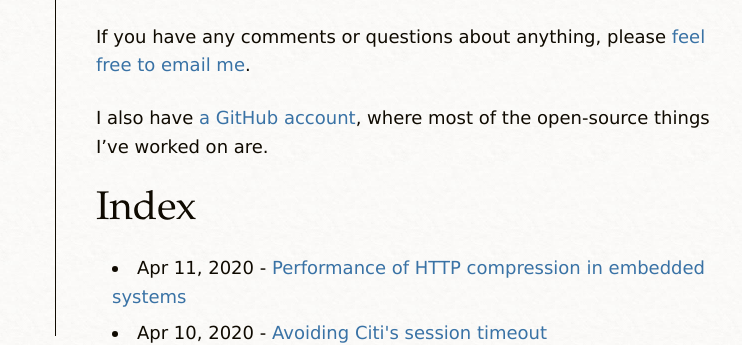
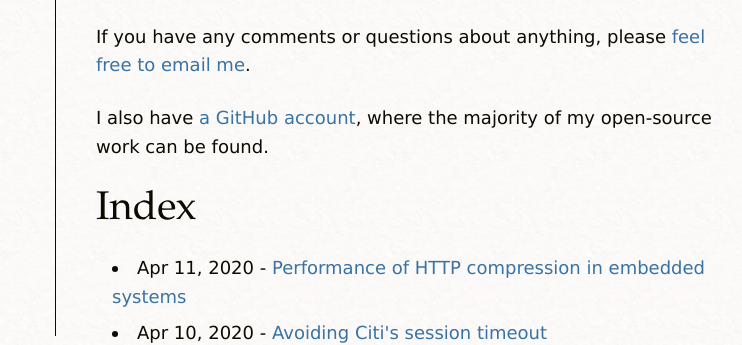
Before and after one commit to flaviut/flaviut.github.io, a Jekyll site: the page built from index.md, in a window 1280 px wide. Shown: the part 235-580 px from the top of the page, without its empty margins (229-971 px from the left). Built offline with Jekyll 4.4.1, drawn with Linux system fonts in a browser that asks for light colours.

Commit message:
Fix dangling preposition

```diff
--- a/index.md
+++ b/index.md
@@ -14,8 +14,7 @@ anything. Most recently, that's meant various electronics.
 If you have any comments or questions about anything, please [feel free to
 email me][Email].
 
-I also have [a GitHub account][Github], where most of the open-source things
-I've worked on are.
+I also have [a GitHub account][Github], where the majority of my open-source work can be found.
 
 [Github]: https://github.com/flaviut/
 [Email]: mailto:me@flaviutamas.com
```
